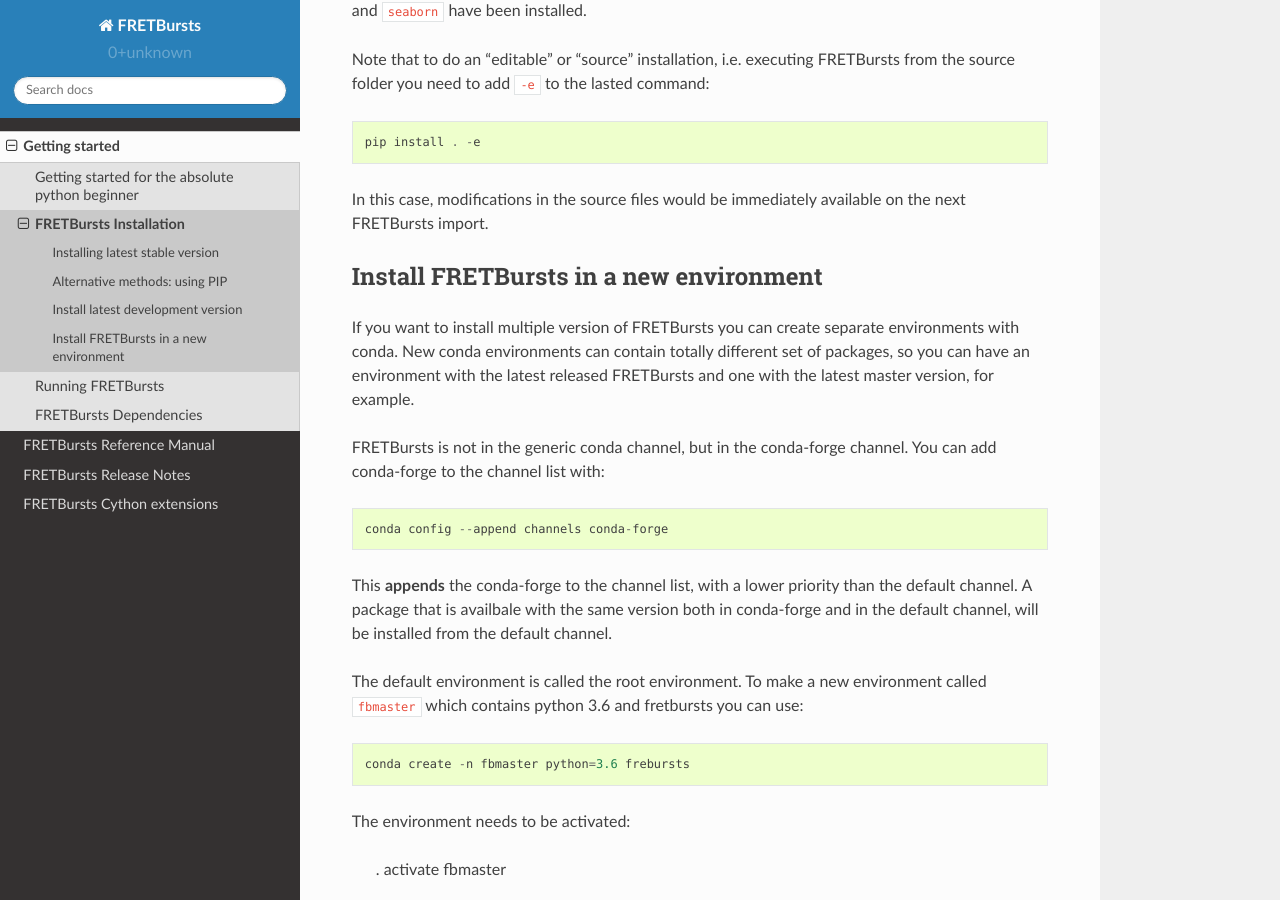
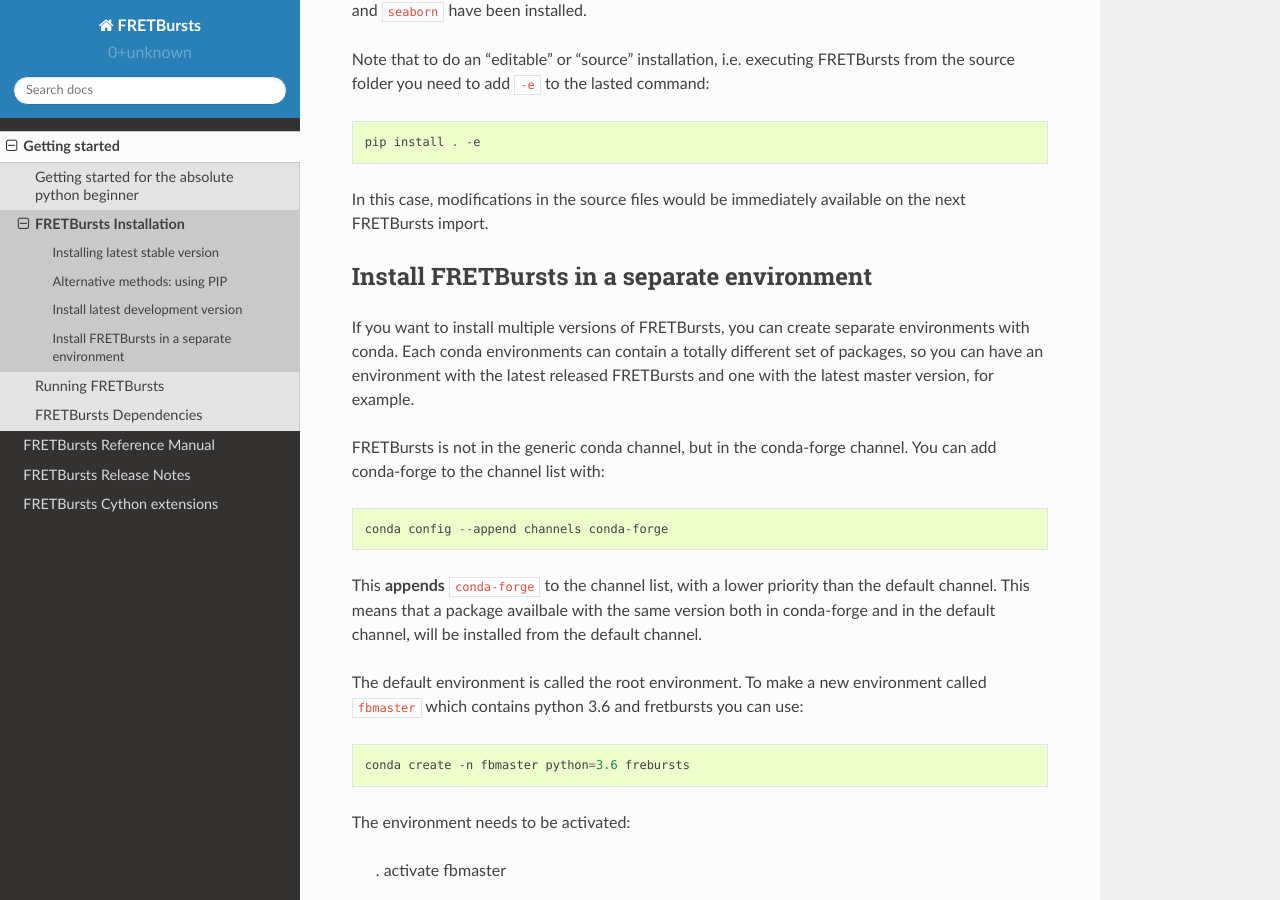
Before and after one commit to tritemio/FRETBursts, a Sphinx documentation site: the page built from docs/source/installation.rst, in a window 1280 px wide and 900 px high, scrolled down 1581 px. Built offline with Sphinx 7.4.7 and the Read the Docs theme 2.0.0, drawn with Linux system fonts in a browser that asks for light colours; the version number could not be read and is left out.

Commit message:
Update installation.rst

```diff
--- a/docs/source/installation.rst
+++ b/docs/source/installation.rst
@@ -85,12 +85,12 @@
 In this case, modifications in the source files would be immediately available
 on the next FRETBursts import.
 
-Install FRETBursts in a new environment
----------------------------------------
+Install FRETBursts in a separate environment
+--------------------------------------------
 
-If you want to install multiple version of FRETBursts you can create separate environments with conda.
-New conda environments can contain
-totally different set of packages, so you can have an environment with the
+If you want to install multiple versions of FRETBursts, you can create separate environments with conda.
+Each conda environments can contain
+a totally different set of packages, so you can have an environment with the
 latest released FRETBursts and one with the latest master version, for example.
 
 FRETBursts is not in the generic conda channel, but in the conda-forge channel.
@@ -98,8 +98,8 @@
 
     conda config --append channels conda-forge
 
-This **appends** the conda-forge to the channel list, with a lower
-priority than the default channel. A package that is availbale with the same
+This **appends** `conda-forge` to the channel list, with a lower
+priority than the default channel. This means that a package availbale with the same
 version both in conda-forge and in the default channel, will be installed
 from the default channel.
 
```
